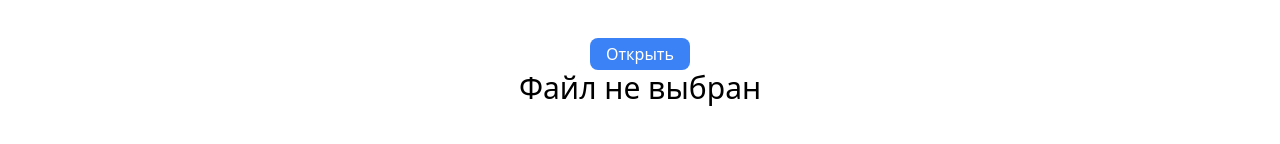
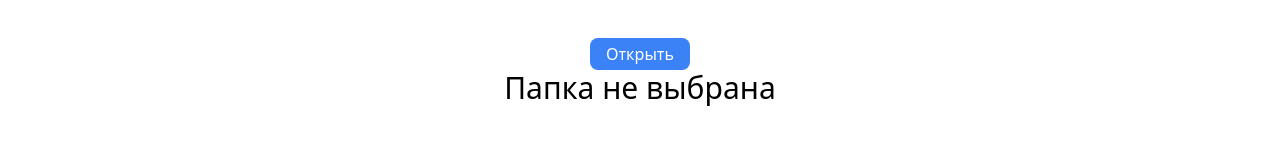
Before and after one commit to dzoric1/tree-view, a Vue app: page / in a window 1280 px wide. Shown: the part 356-500 px from the top of the page. Built offline with nearby package versions, Linux system fonts and the light colour scheme; the HTML template or start-up script is replaced by a standard one.

Commit message:
fix text

```diff
--- a/src/views/HomeView.vue
+++ b/src/views/HomeView.vue
@@ -28,7 +28,7 @@ const onOpenModal = () => {
       {{
         mockStore.getSelectedFileId()
           ? `ID выбранной папки: ${mockStore.getSelectedFileId()}`
-          : 'Файл не выбран'
+          : 'Папка не выбрана'
       }}
     </div>
 
```
